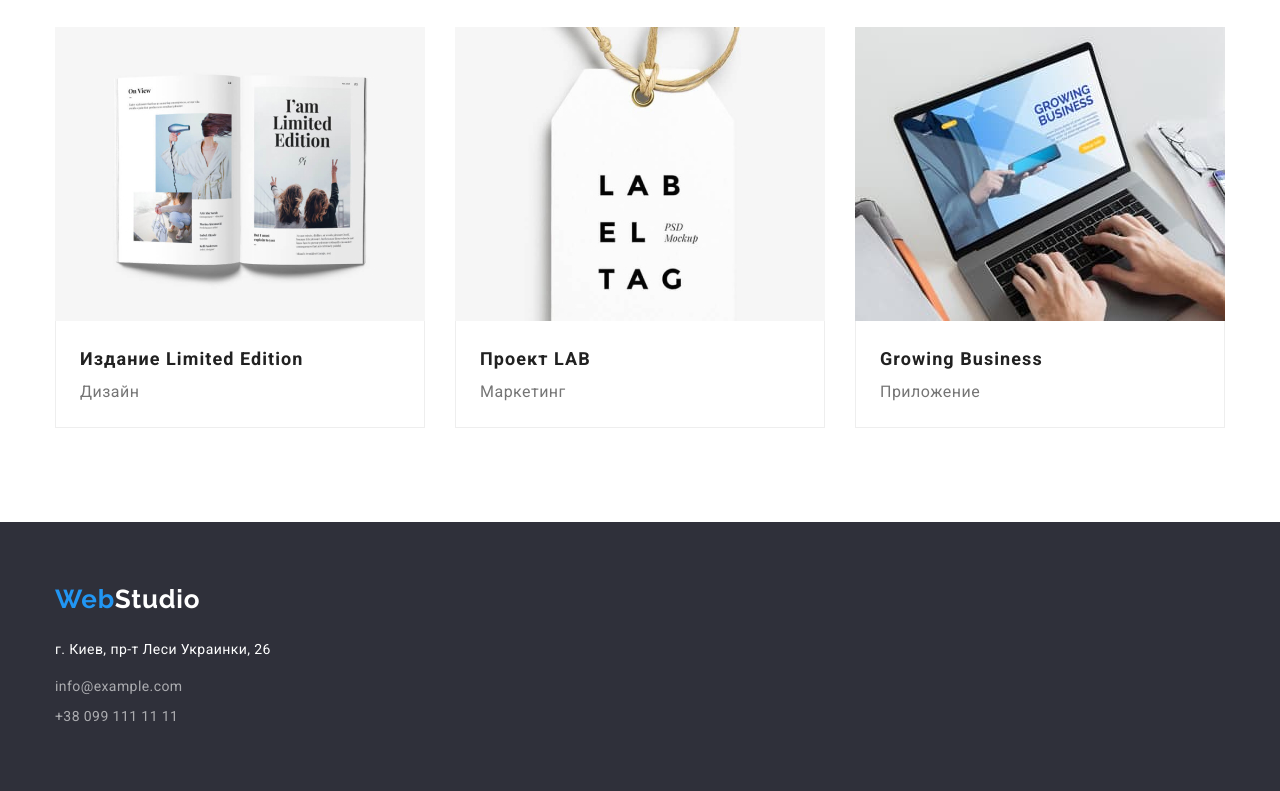
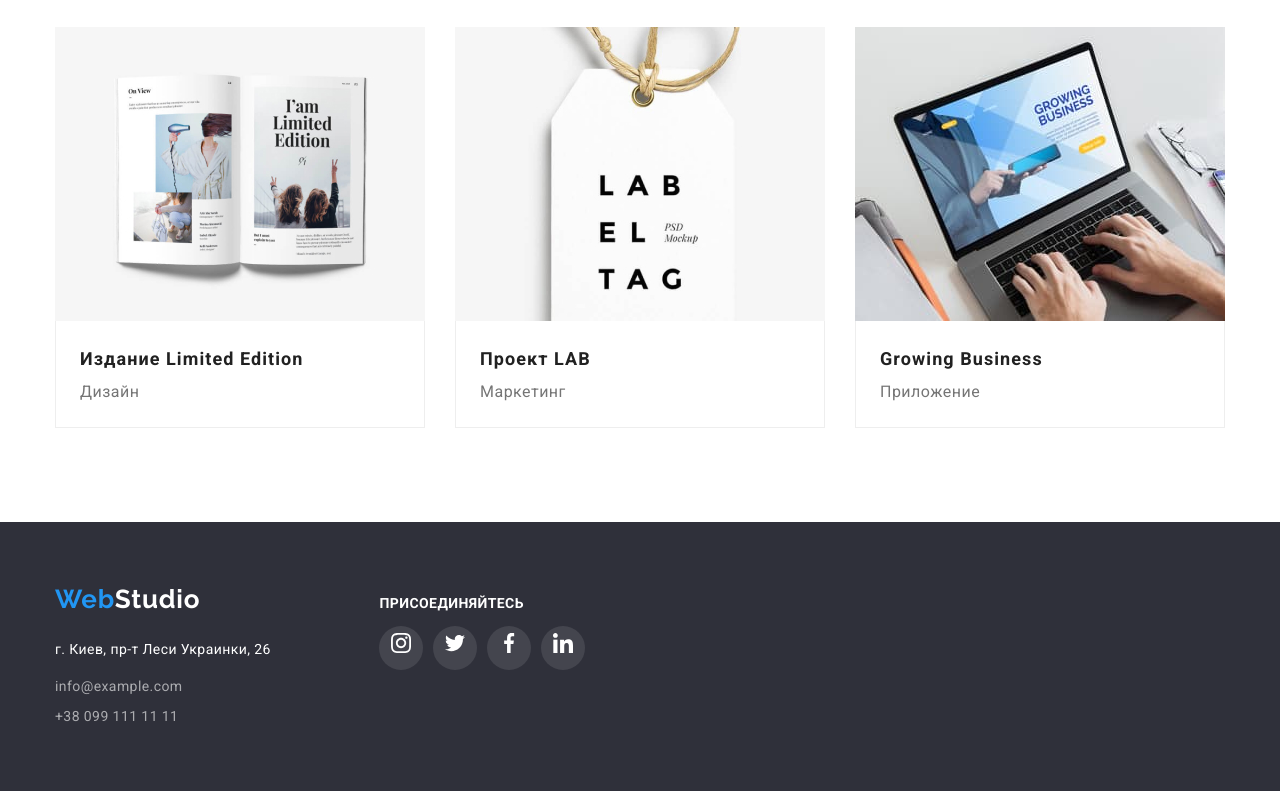
Before and after one commit to atayanvr/goit-markup-hw-04, a plain HTML site: page portfolio.html in a window 1280 px wide. Shown: the part 1136-1927 px from the top of the page. Drawn offline with nearby package versions, Linux system fonts and the light colour scheme.

Commit message:
Добавлены иконки в футер

```diff
--- a/css/styles.css
+++ b/css/styles.css
@@ -377,6 +377,7 @@ letter-spacing: 0.03em;
 .social-list{
     display: flex;
     align-items: center;
+
 }
 
 .social-list:hover{
@@ -385,10 +386,7 @@ letter-spacing: 0.03em;
     width: 44px;
     height: 44px;
     justify-content: center;
-    background-position: bottom;
     border-radius: 50%;
-
-
 }
 
 .social-list:hover .icon-team{
@@ -523,8 +521,22 @@ margin-left: 70px;
     width: 44px;
     height: 44px;
     border-radius: 50%;
+    display: flex;
+    align-items: center;
+    justify-content: center;
+    margin-right: 10px;
+}
+
+.social-footer-list:hover{
+    background-color: var(--accent-color);
 }
 
 .social-footer-link{
 
 }
+
+.icon-footer{
+    fill: var(--primary-white-color);
+
+
+}
--- a/portfolio.html
+++ b/portfolio.html
@@ -15,7 +15,8 @@
 
     <header class="header">
         <nav class="container main-nav">
-              <a href="./index.html" class="logo">Web<span>Studio</span></a>
+              <a href="./index.html" class="logo">Web<span>Studio</span>
+              </a>
           <ul class="site-nav list">
             <li class="item"><a class="link" href="">Студия</a></li>
             <li class="item"><a class="link" href="./portfolio.html">Портфолио</a></li>
@@ -23,8 +24,23 @@
          </ul>
 
        <div class="contact">
-        <a class="link" href="mailto:info@example.com">info@example.com</a><br />
-        <a class="link" href="tel:+380991111111">+38 099 111 11 11</a>
+
+        <a class="contact-link" href="mailto:info@example.com">
+           <svg class="icon-contact" width="16px" height="16px">
+           <use href="/images/icons.svg#icon-envelope">
+           </use>
+        </svg>info@example.com</a>
+
+        <br />
+
+
+        <a class="contact-link" href="tel:+380991111111">
+           <svg class="icon-contact" width="16px" height="16px">
+           <use href="/images/icons.svg#icon-vector"></use>
+        </svg>
+        +38 099 111 11 11
+     </a>
+
        </div>
      </nav>
      </header>
@@ -113,14 +129,62 @@
     </section>
 </main>
 
-<footer class="footer ">
-    <div class="footer-container container">
+ <!-- Footer Ooo-->
+
+ <footer class="footer">
+
+    <div class="container">
+    <div class="footer-wrap">
     <a href="" class="logo footer">Web<span>Studio</span></a>
-    <address>
+    <div class="adress-wrap">
        <p class="adress">г. Киев, пр-т Леси Украинки, 26</p>
        <a class="footer-link" href="mailto:info@example.com">info@example.com</a><br />
-    <a class="footer-link" href="tel:+380991111111">+38 099 111 11 11</a>
-    </address>
+       <a class="footer-link" href="tel:+380991111111">+38 099 111 11 11</a>
+    </div>
+    </div>
+
+    <!-- Socials -->
+
+<div class="footer-socials">
+ <p class="footer-socials-title">Присоединяйтесь</p>
+
+ <ul class="social-footer">
+
+    <li class="social-footer-list">
+       <a class="social-footer-link" href="#">
+       <svg class="icon-footer" width="20" height="20">
+          <use href="/images/icons.svg#icon-instagram"></use>
+       </svg>
+    </a>
+
+    </li>
+    <li class="social-footer-list">
+       <a class="social-footer-link" href="#">
+       <svg class="icon-footer" width="20" height="20">
+          <use href="/images/icons.svg#icon-twitter-1"></use>
+       </svg>
+       </a>
+    </li>
+
+    <li class="social-footer-list">
+       <a class="social-footer-link" href="#">
+       <svg class="icon-footer" width="20" height="20">
+          <use href="/images/icons.svg#icon-facebook"></use>
+       </svg>
+       </a>
+    </li>
+
+    <li class="social-footer-list">
+       <a class="social-footer-link" href="#">
+       <svg class="icon-footer" width="20" height="20">
+          <use href="/images/icons.svg#icon-linkedin"></use>
+       </svg>
+       </a>
+    </li>
+
+ </ul>
+
+</div>
     </div>
  </footer>
 </body>
```
Also changed, not shown: index.html (+4 -4 lines).
